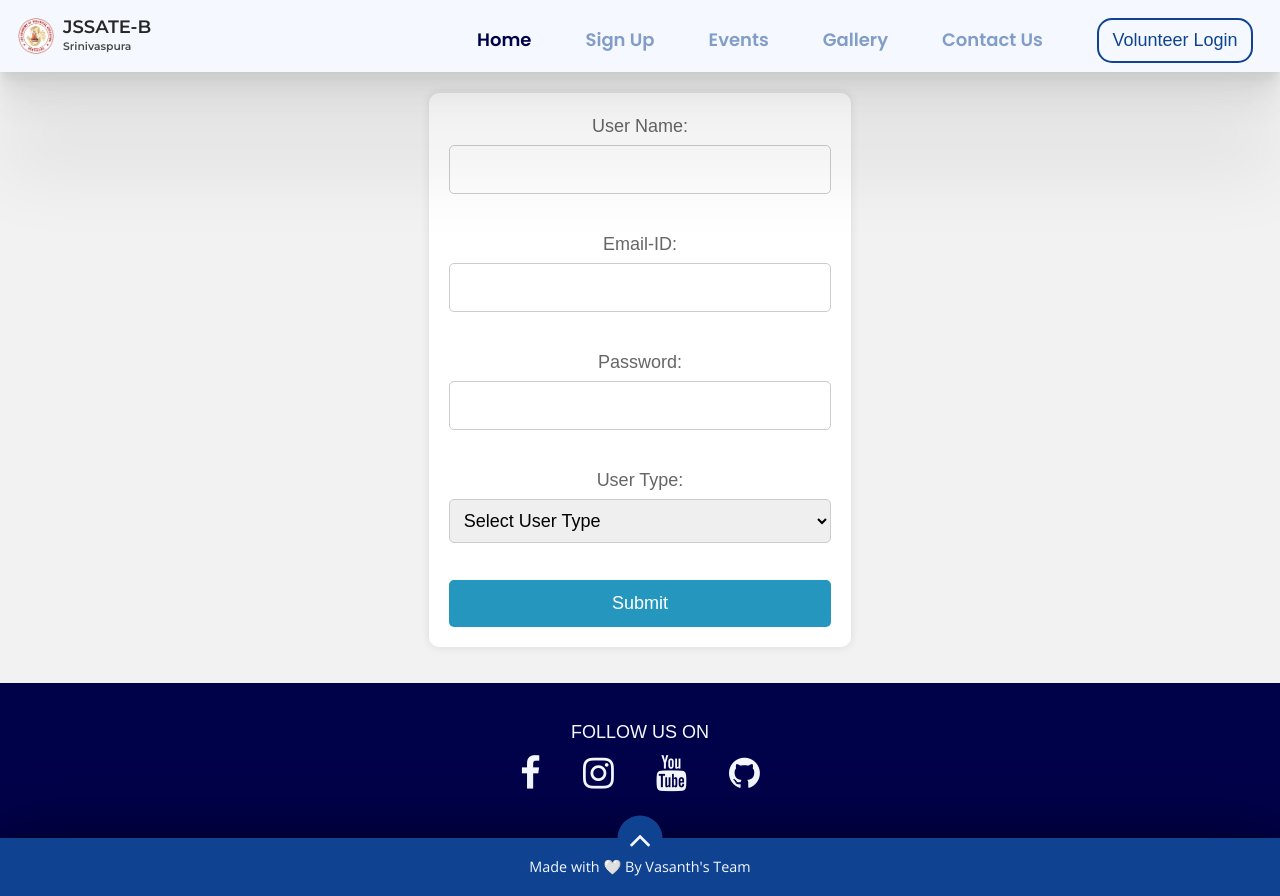
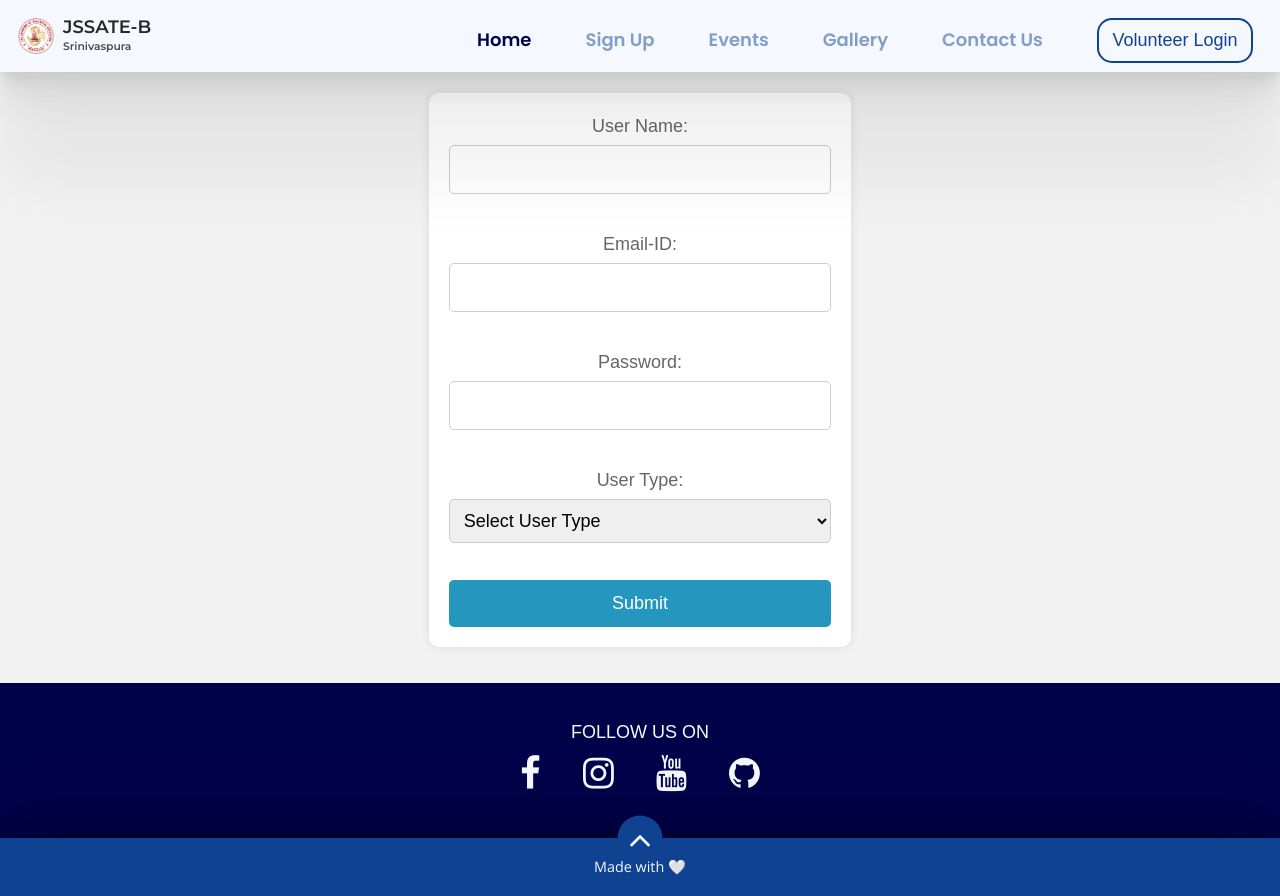
Before and after one commit to Sumit-slay/NSS-Management-System, a website: page register.html in a window 1280 px wide. Drawn offline with nearby package versions, Linux system fonts and the light colour scheme.

Commit message:
Update register.html

```diff
--- a/register.html
+++ b/register.html
@@ -164,7 +164,7 @@
             </button>
         </a>
         <div id="made_by">
-            Made with 🤍 By Vasanth's Team
+            Made with 🤍
         </div>
     </div>
 </footer>
```
